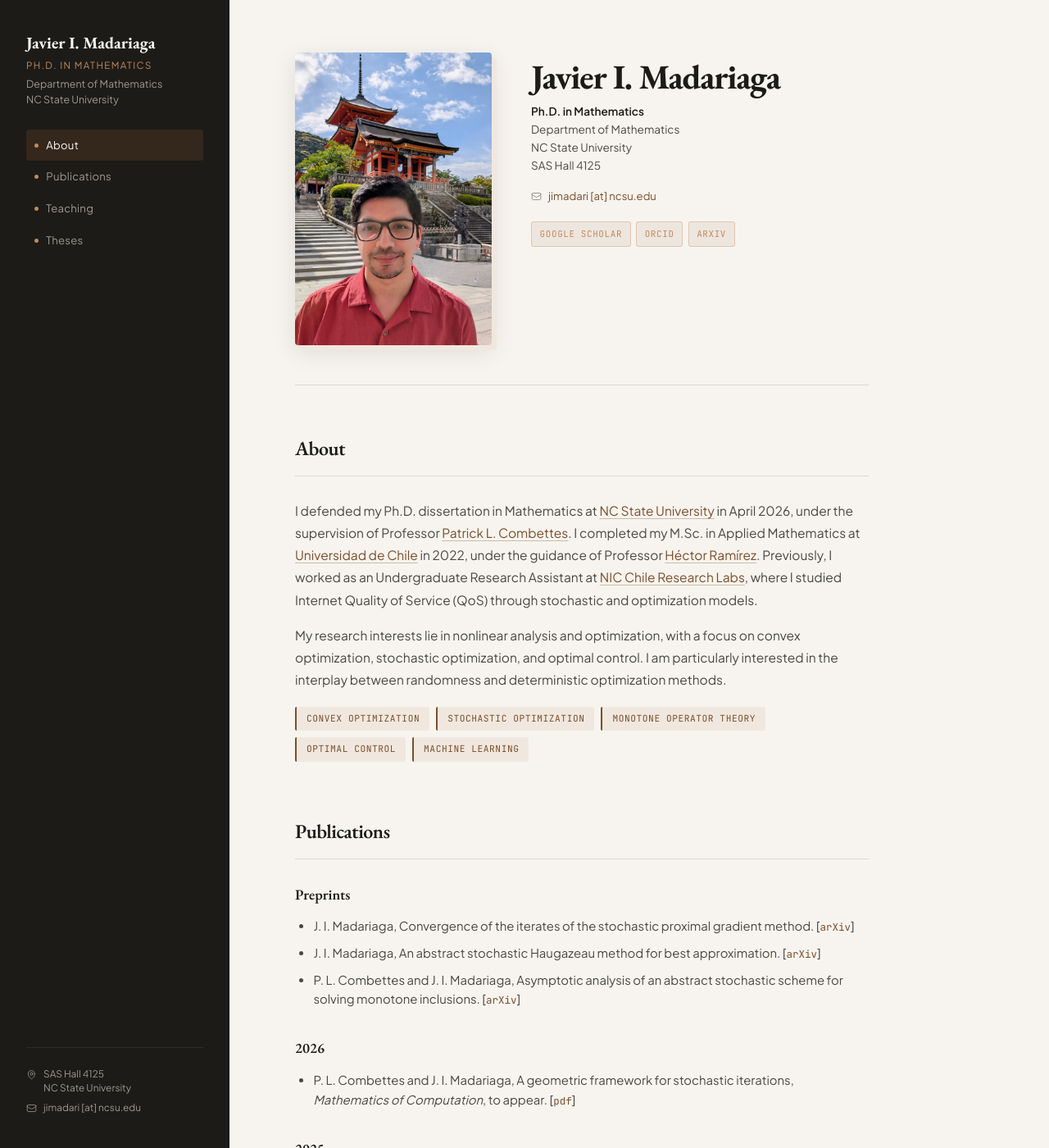
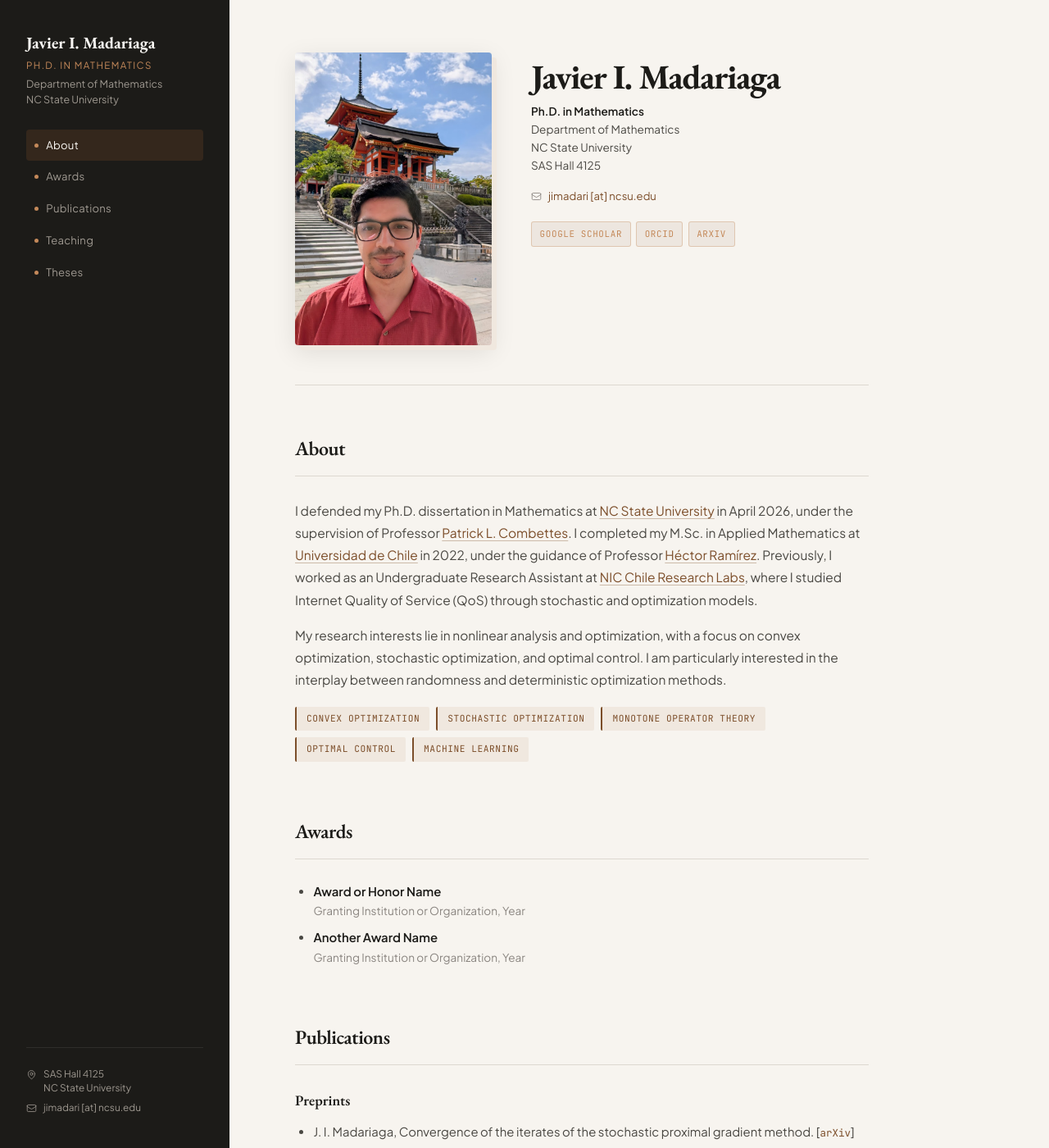
Before and after one commit to jmadariagar/jmadariagar.github.io, a Jekyll site: the page index.html, which Jekyll copies as it is, in a window 1280 px wide and 1400 px high. Shown: the whole window at 82% size. Built offline with Jekyll 4.4.1, drawn with Linux system fonts in a browser that asks for light colours.

Commit message:
Update index.html

```diff
--- a/index.html
+++ b/index.html
@@ -388,12 +388,17 @@
     }
 
     /* ── Thesis ── */
-    .thesis-card {
+.thesis-card {
       background: var(--bg-card);
       border: 1px solid var(--rule);
       border-left: 3px solid var(--accent);
       border-radius: 4px;
       padding: 1.25rem 1.5rem;
+      margin-bottom: 1.5rem;
+    }
+
+    .thesis-card:last-child {
+      margin-bottom: 0;
     }
 
     .thesis-type {
@@ -558,6 +563,7 @@
 
     <nav class="nav">
       <a href="#about"><span class="nav-dot"></span>About</a>
+      <a href="#awards"><span class="nav-dot"></span>Awards</a>
       <a href="#publications"><span class="nav-dot"></span>Publications</a>
       <a href="#teaching"><span class="nav-dot"></span>Teaching</a>
       <a href="#theses"><span class="nav-dot"></span>Theses</a>
@@ -640,7 +646,22 @@
         <span class="interest-pill">Machine Learning</span>
       </div>
     </section>
+<section id="awards" class="section">
+      <div class="section-header">
+        <h2 class="section-label">Awards</h2>
+      </div>
 
+      <ul class="pub-list">
+        <li>
+          <strong>Award or Honor Name</strong><br>
+          <span style="font-size: 0.85rem; color: var(--ink-muted);">Granting Institution or Organization, Year</span>
+        </li>
+        <li>
+          <strong>Another Award Name</strong><br>
+          <span style="font-size: 0.85rem; color: var(--ink-muted);">Granting Institution or Organization, Year</span>
+        </li>
+      </ul>
+    </section>
     <!-- Publications -->
     <section id="publications" class="section">
       <div class="section-header">
```
